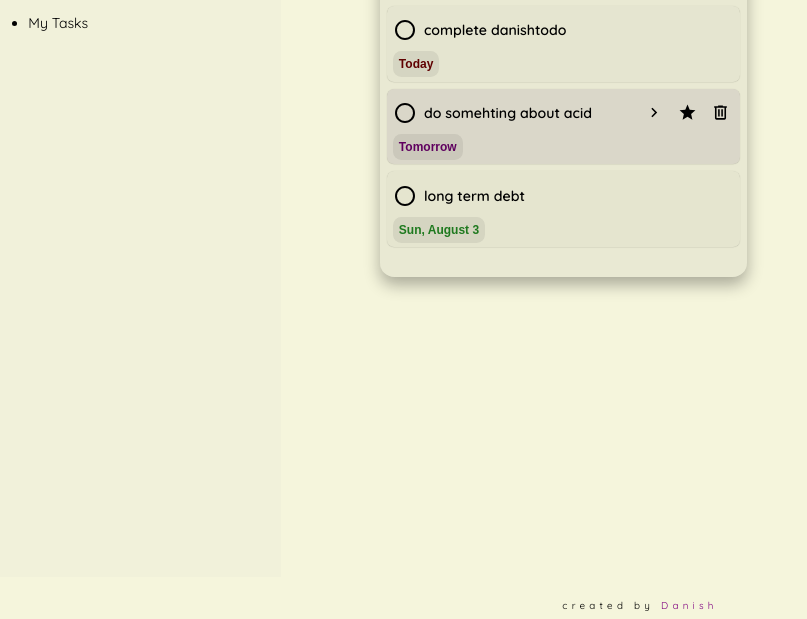
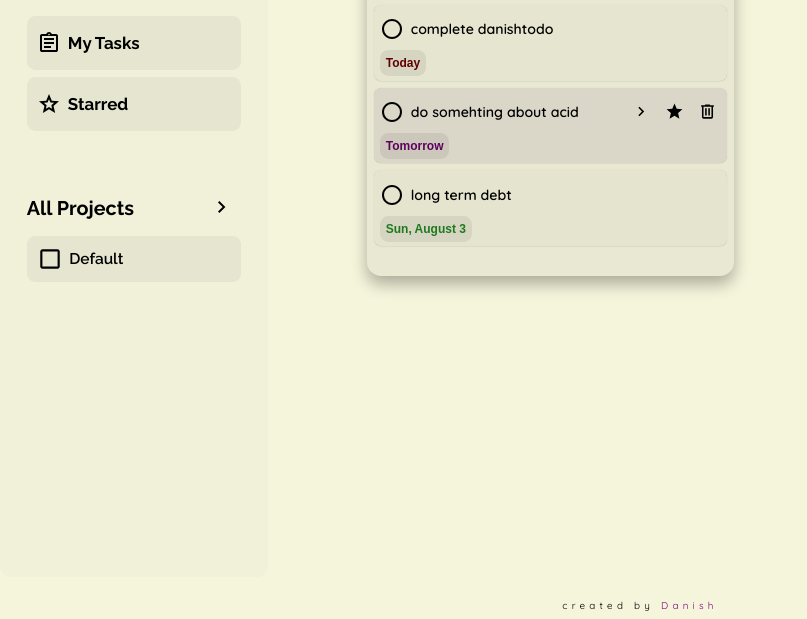
Before and after one commit to Dan0101Git/To-do-list, a website built with webpack: page src/index.html in a window 1280 px wide. Shown: the part 181-800 px from the top of the page, without its empty margins (0-807 px from the left). Built offline with nearby package versions, Linux system fonts and the light colour scheme; files whose address does not match are found by name.

Commit message:
create and style sidebar

```diff
--- a/src/eventListeners.js
+++ b/src/eventListeners.js
@@ -9,6 +9,7 @@ export default(function eventListeners(){
     domElements.submitTask.addEventListener("submit",eventListeningHelpers.createProject);
     domElements.cardContainer.addEventListener("click",eventListeningHelpers.createProject);
     domElements.cardContainer.addEventListener("keyup",eventListeningHelpers.createProject);
+
     })
 
 })();
--- a/src/index.html
+++ b/src/index.html
@@ -7,6 +7,9 @@
     <link rel="preconnect" href="https://fonts.googleapis.com">
 <link rel="preconnect" href="https://fonts.gstatic.com" crossorigin>
 <link href="https://fonts.googleapis.com/css2?family=Quicksand:wght@300..700&display=swap" rel="stylesheet">
+<link rel="preconnect" href="https://fonts.googleapis.com">
+<link rel="preconnect" href="https://fonts.gstatic.com" crossorigin>
+<link href="https://fonts.googleapis.com/css2?family=Raleway:ital,wght@0,100..900;1,100..900&display=swap" rel="stylesheet">
 </head>
 <body>
     <div class="container">
@@ -19,8 +22,26 @@
             <img src="images/icons/menu.png" class="menu-image" alt="">
             <button class="create-project"><span>+</span>CREATE</button>
             <div class="projectList">
-                <ul><li>My Tasks</li></ul>
+                <ul class="categories"><li><img src="./images/icons/my-tasks.svg"><button class="my-tasks">My Tasks</button></li>
+               <li><img src="./images/icons/star-unfilled.svg"><button class="button starred-layout"> Starred</button></li>
+                </ul>
+                <div class="all-projects">
+                    <div class="toggle-projects-view">
+                       <span>All Projects</span>
+                       <button><img src="./images/icons/arrow-right.svg" alt=""></button>
+                    </div>
+                    <ul class="project-filter"></ul>
+</div>
+
             </div>
+
+
+
+
+
+
+
+
             <dialog class="add-project">
                 <form class="project-form" action="">
                 <div>
--- a/src/index.js
+++ b/src/index.js
@@ -38,17 +38,17 @@ const domCalls=(function(){
 
 
 
-
 const defaultProject=domCalls.createElement(["Default"],"project");
 
 
 const delay = 300;
 const taskData = [["complete danishtodo", "y8", "Today", ""],["do somehting about acid", "y8", "Tomorrow", "true"],["long term debt", "y8", "Sun, August 3", "false"]];
-
-for (let i = 0; i < 3; i++) {
+ const task1=domCalls.createElement(taskData[0], "task", defaultProject.id);
+for (let i = 1; i < 3; i++) {
   setTimeout(() => {
     domCalls.createElement(taskData[i], "task", defaultProject.id);
   }, i*delay);
 }
 
+
 export {domCalls};
--- a/src/render.js
+++ b/src/render.js
@@ -8,6 +8,8 @@ import starUnfilled from "./images/icons/star-unfilled.svg";
 import arrowRight from "./images/icons/arrow-right.svg";
 import starFilled from "./images/icons/star-filled.svg"
 import tick from "./images/icons/tick.svg";
+import check from "./images/icons/check.svg"
+import checkBox from "./images/icons/checkBox.svg";
 const render=function(LibraryState){
 
     if(LibraryState.state==="create" || LibraryState.state==="delete" || LibraryState.state==="edit")
@@ -18,6 +20,7 @@ const render=function(LibraryState){
     function displayCards(){
         renderHelpers.resetProjects();
         LibraryState.myLibrary.nestedArray.forEach((project)=>{
+            renderHelpers.updateSidebarProjects(project);
             renderHelpers.createCard(project,LibraryState.state,LibraryState.id)
         })
     }
@@ -98,18 +101,34 @@ const renderHelpers=(function(){
             `;
 
 
-            taskDiv.innerHTML+=`<li data-set="${task.id}" class="all-tasks" id="final-task-edit"><div  class="tasks-lists "><div data-set="${task.id}"><span class="toggle-completion"><img src="${circleList}"></span><input id="edit-input-task" class="edit-task-title" value="${task.title}"></div></div><div class="edit-task"><form action="" class="edit-task-form">
+            taskDiv.innerHTML+=`<li data-set="${task.id}" class="all-tasks" id="final-task-edit"><div  class="tasks-lists "><div data-set="${task.id}"><span class="toggle-completion"><img src="${circleList}"></span><input type="text" id="edit-input-task" class="edit-task-title" value="${task.title}"></div></div><div class="edit-task"><form action="" class="edit-task-form">
 <div id="edit-details" data-set="${task.id}"><img src="${desciptionImage}"><textarea value="${task.description}" placeholder="Details" name="Description" id="edit-task-descrip" cols="10" rows="5">${task.description}</textarea>   </div>
 
 <div class="inputs" data-set="${task.id}"><button value="Today" class="date-shortcut">Today</button><button value="Tomorrow" class="date-shortcut">Tomorrow</button><button id="openDate"><img data-set="${task.id}" class="date-shortcut" src="${calanderImage}"></button>
 <input value="${task.date}" type="date" id="hiddenDate"  />
 </div>
 </form></div></li>`;
+
+
+
+
     }
+function updateSidebarProjects(project){
+    const projectList=document.querySelector(".project-filter");
+    const checkImage=checkBox;
+    console.log(projectList)
+    projectList.innerHTML+=`<div data-set="${project.id}" class="project ${project.title}">
+    <button class="toggle-project-view"><img src="${checkImage}"></button>
+    <span class="project-title-checkbox">${project.title}</span>
+    </div>`;
+
+}
+
     function resetProjects(){
+        Array.from(document.querySelector(".navbar .project-filter").children).forEach((project)=>{project.remove();})
          Array.from(domElements.cardContainer.children).forEach((project)=>{project.remove();})
     }
-    return{createCard,resetProjects}
+    return{createCard,resetProjects,updateSidebarProjects}
 })();
 
 export default render;
--- a/src/styles.css
+++ b/src/styles.css
@@ -6,6 +6,7 @@
 :root{
     --body-bg:beige;
     --main-font-family:"Quicksand", sans-serif;
+    --heading-font-family:"Raleway", sans-serif;
     --container-bg:rgba(66, 66, 66, 0.296);
     --border-radius:1rem;
 --base-font-size:clamp(12px,calc(9px + .4vw),5vw);
@@ -169,6 +170,7 @@ button{
     gap:.8rem;
     align-items: center;
     font-size: .8rem;
+    position: absolute;
 }
 .create-project span{
     font-size: 1.8rem;
@@ -179,20 +181,106 @@ main{
     gap:7rem;
 }
 main>.navbar{
-    flex:2;
     background-color: rgba(229, 229, 213, 0.279);
-    padding:1rem 2rem;
+    padding:1rem 1.5rem;
     position: relative;
     display: flex;
     flex-direction: column;
     gap:2rem;
     padding-top: 3rem;
-    align-items: flex-start;
+    width: 19rem;
+    border-radius: .7rem;
 }
 .navbar .menu-image{
     position: absolute;
     left: .5rem;
     top:0
+}
+.navbar .projectList{
+    display: flex;
+    flex-direction: column;
+    gap:2rem;
+    margin:0 auto;
+    margin-top: 4.5rem;
+    width: 100%;
+    text-overflow: ellipsis;
+    height:100%;
+}
+ .projectList>*{
+    /* background-color: #9b8fb110; */
+    border-radius: .5rem;
+    padding:1rem .4rem;
+    display: flex;
+    gap:.5rem;
+    flex-direction: column;
+    text-overflow: ellipsis;
+    overflow: hidden;
+
+ }
+ .projectList button{
+    border:none;
+font-size: 1rem;
+}
+.categories button{
+    font-size: 1.2rem;
+    font-family: var(--heading-font-family);
+    background: none;
+    font-weight: 700;
+  display: flex;
+  width: 100%;
+}
+.categories li{
+    background-color: #0404040c;
+    border-radius: .6rem;
+    padding:.7rem;
+    display: flex;
+    align-items: center;
+}
+.projectList ul{
+    list-style-type:none;
+}
+
+.projectList ul>div{
+    white-space: nowrap;
+    overflow: hidden;
+    text-overflow: ellipsis;
+}
+.all-projects{
+   flex: 1;
+}
+.all-projects .toggle-projects-view{
+    display: flex;
+    align-items: center;
+    justify-content: space-between;
+}
+.all-projects .toggle-projects-view span{
+    font-weight: 700;
+    font-size: 1.4rem;
+font-family: var(--heading-font-family);
+}
+.project-filter{
+    display: flex;
+    flex-direction: column;
+    gap:.5rem;
+    justify-content: center;
+}
+.project-filter>div{
+    display: flex;
+    align-items: center;
+    gap:.2rem;
+        background-color: #44444412;
+        border-radius: .6rem;
+        padding:.5rem;
+        padding-right: 1rem;
+}
+.project-filter span{
+    font-family: var(--heading-font-family);
+    font-size: 1.1rem;
+    font-weight: 600;
+    display: inline-block;
+        white-space: nowrap;
+    overflow: hidden;
+    text-overflow: ellipsis;
 }
 main>section{
     flex:8;
@@ -213,6 +301,8 @@ section .project-card{
     box-shadow: 0 8px 16px rgba(0,0,0,0.3);
     position: relative;
     flex-shrink: 0;
+     text-overflow: ellipsis;
+    overflow: hidden;
 }
 .is-empty{
       opacity: 0;
@@ -235,7 +325,6 @@ height:1.1rem;
 background-image: url("images/icons/kebab-vert.svg");
 background-repeat: no-repeat;
 background-size: cover;
-  visibility: hidden;
   padding:.9rem;
 }
 
@@ -258,7 +347,9 @@ background-size: cover;
 #final-task-edit{
     display: none;
 }
-
+#final-task-read.on,button{
+cursor: pointer;
+}
 .project-menu{
     position: absolute;
     top:1.8rem;
@@ -301,11 +392,14 @@ background-size: cover;
    transform: none;
    font-weight: 1400;
 }
-.project-card h1{
-
+.project-card h1{max-width: 30rem;
+   font-family: var(--heading-font-family);
     letter-spacing: .3rem;
     padding:0 2rem;
     padding-left: 1rem;
+    white-space: nowrap;
+     text-overflow: ellipsis;
+    overflow: hidden;
 }
 
 section .project-card:hover{
@@ -468,6 +562,17 @@ div.task-buttons{
     border:none;
     visibility: hidden;
 }
+.project-filter button{
+    border: none;
+    padding:.2rem;
+    width:2.3rem;
+    height:2.3rem;
+}
+.project-filter button img{
+    width:calc(12px + 1rem);
+    height:calc(12px +1rem );
+}
+
 .task-buttons button img{
     width: 19px;
     height: 19px;
```
Also changed, not shown: src/eventListeningFunctions.js (+16 -7 lines), src/images/icons/check.svg (added), src/images/icons/checkBox.svg (added), src/images/icons/my-tasks.svg (added).
